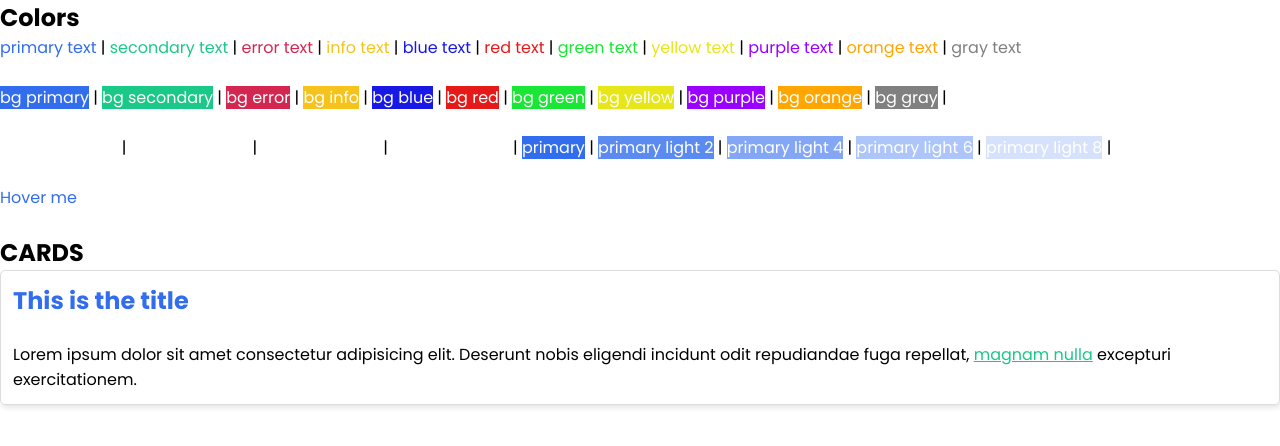
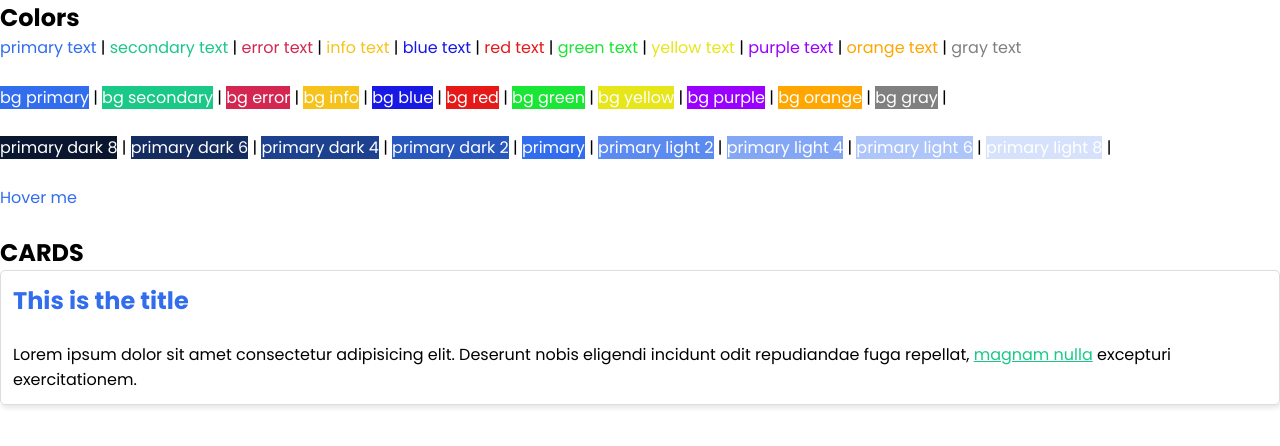
Before and after one commit to RySacdalan/sass-guide, a website: page index.html in a window 1280 px wide. Drawn offline with Linux system fonts and the light colour scheme.

Commit message:
fix: dark color not showing up

```diff
--- a/shinobi/_colors.scss
+++ b/shinobi/_colors.scss
@@ -31,9 +31,9 @@
         &:hover {
           color: mix(black, $val, $i * 10);
         }
-        .bg-#{$key}-dark-#{$i} {
-          background-color: mix(black, $val, $i * 10);
-        }
+      }
+      .bg-#{$key}-dark-#{$i} {
+        background-color: mix(black, $val, $i * 10);
       }
     }
   }
```
Also changed, not shown: css/index.css.
